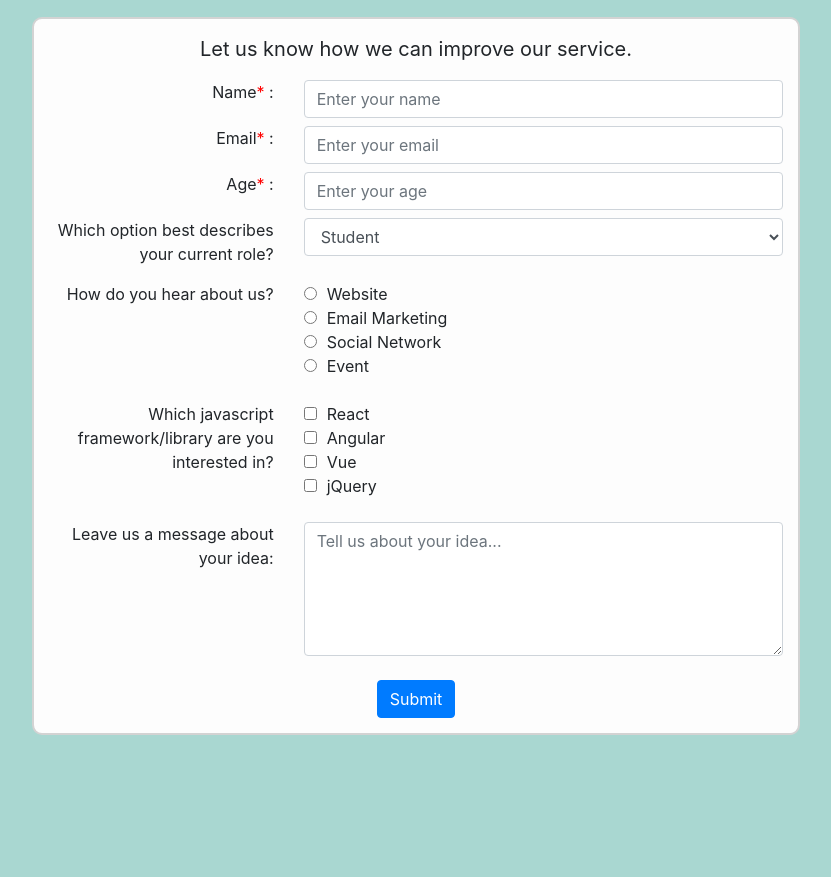
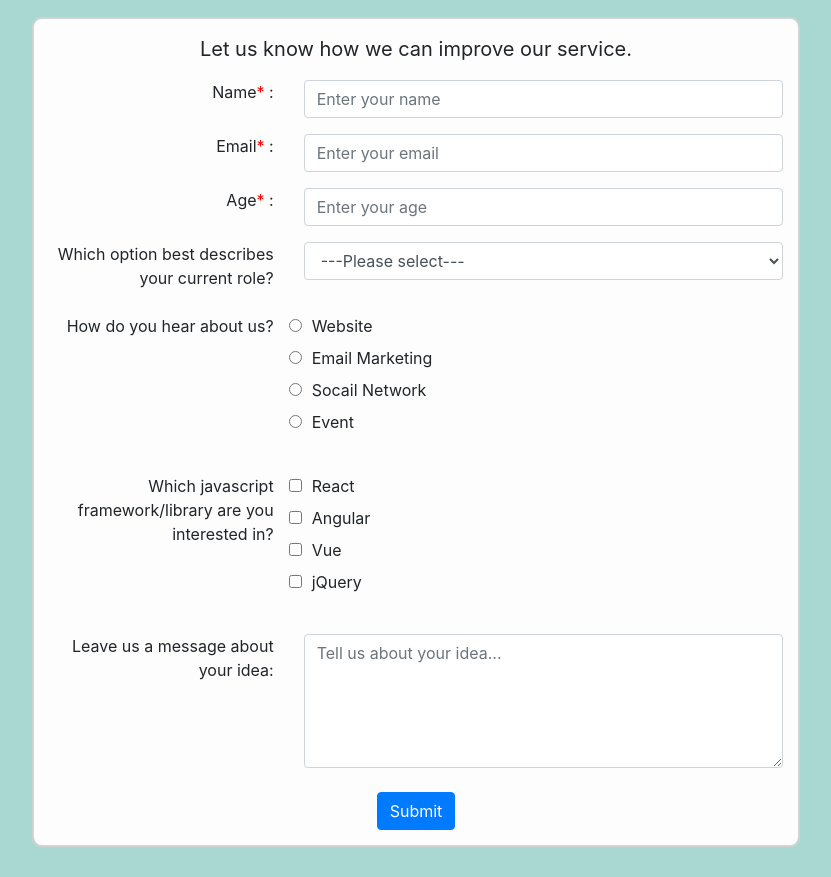
Before and after one commit to neilchen0221/FreeCodeCamp-Projects, a plain HTML site: page Responsive Web Design Projects - Build a Survey Form/index.html in a window 1280 px wide. Shown: the part 51-928 px from the top of the page, without its empty margins (224-1055 px from the left). Before the commit the page ends 816 px from the top, so only its background shows below. Drawn offline with nearby package versions, Linux system fonts and the light colour scheme.

Commit message:
change input layout

```diff
--- a/Responsive Web Design Projects - Build a Survey Form/index.html
+++ b/Responsive Web Design Projects - Build a Survey Form/index.html
@@ -5,56 +5,40 @@
 		<meta http-equiv="X-UA-Compatible" content="IE=edge" />
 		<title>Survey Form</title>
 		<meta name="viewport" content="width=device-width, initial-scale=1" />
-    <link
-      rel="stylesheet"
-      href="https://cdnjs.cloudflare.com/ajax/libs/twitter-bootstrap/4.2.1/css/bootstrap.min.css"
-    />
+		<link rel="stylesheet" href="https://cdnjs.cloudflare.com/ajax/libs/twitter-bootstrap/4.2.1/css/bootstrap.min.css" />
+		<link rel="stylesheet" href="https://cdnjs.cloudflare.com/ajax/libs/animate.css/3.7.2/animate.min.css" />
 		<link rel="stylesheet" type="text/css" media="screen" href="css/main.css" />
+		<script src="https://cdnjs.cloudflare.com/ajax/libs/jquery/3.4.1/jquery.min.js"></script>
+		<script src="https://cdnjs.cloudflare.com/ajax/libs/jquery-validate/1.19.1/jquery.validate.min.js"></script>
 	</head>
 	<body>
 		<h1 id="title">Survey Form</h1>
 		<div class="form-outer">
 			<p id="description">Let us know how we can improve our service.</p>
 			<form id="survey-form">
-        <div class="row mt-2">
-          <div class="col-sm-4 form-label">
-            <label id="name-label" for="name">Name<span class="required-field">*</span> :</label>
-          </div>
+				<div class="form-group row">
+					<label id="name-label" for="name" class="col-sm-4 control-label form-label">Name<span class="required-field">*</span> :</label>
 					<div class="col-sm-8">
-            <input id="name" name="name" type="text" class="form-control" placeholder="Enter your name" required />
+						<input id="name" name="name" type="text" class="form-control" placeholder="Enter your name" />
 					</div>
 				</div>
-        <div class="row mt-2">
-          <div class="col-sm-4 form-label">
-            <label id="email-label" for="email">Email<span class="required-field">*</span> :</label>
-          </div>
+				<div class="form-group row">
+					<label id="email-label" for="email" class="col-sm-4 control-label form-label">Email<span class="required-field">*</span> :</label>
 					<div class="col-sm-8">
-            <input id="email" name="email" type="email" class="form-control" placeholder="Enter your email" required />
+						<input id="email" name="email" type="email" class="form-control" placeholder="Enter your email" />
 					</div>
 				</div>
-        <div class="row mt-2">
-          <div class="col-sm-4 form-label">
-            <label id="number-label" for="number">Age<span class="required-field">*</span> :</label>
-          </div>
+				<div class="form-group row">
+					<label id="number-label" for="number" class="col-sm-4 control-label form-label">Age<span class="required-field">*</span> :</label>
 					<div class="col-sm-8">
-            <input
-              id="number"
-              name="age"
-              type="number"
-              class="form-control"
-              min="1"
-              max="125"
-              placeholder="Enter your age"
-              required
-            />
+						<input id="number" name="age" type="number" class="form-control" min="0" placeholder="Enter your age" />
 					</div>
 				</div>
-        <div class="row mt-2">
-          <div class="col-sm-4 form-label">
-            <label for="dropdown">Which option best describes your current role?</label>
-          </div>
+				<div class="form-group row">
+					<label for="dropdown" class="col-sm-4 control-label form-label">Which option best describes your current role?</label>
 					<div class="col-sm-8">
 						<select id="dropdown" name="current-role" class="form-control">
+							<option value="" selected>---Please select---</option>
 							<option value="Student">Student</option>
 							<option value="Full Time Job">Full Time Job</option>
 							<option value="Full Time Learner">Full Time Learner</option>
@@ -63,50 +47,42 @@
 						</select>
 					</div>
 				</div>
-        <div class="row mt-2">
-          <div class="col-sm-4 form-label">
-            <label>How do you hear about us?</label>
-          </div>
-          <div class="col-sm-8">
-            <ul class="form-selection-group">
-              <li><input type="radio" name="how-do-you-hear" value="Website" />Website</li>
-              <li><input type="radio" name="how-do-you-hear" value="Email Marketing" />Email Marketing</li>
-              <li><input type="radio" name="how-do-you-hear" value="Social Network" />Social Network</li>
-              <li><input type="radio" name="how-do-you-hear" value="Event" />Event</li>
+				<div class="form-group row">
+					<label for="radio" class="col-sm-4 control-label form-label">How do you hear about us?</label>
+					<ul id="radio" class="col-sm-8 form-selection-group">
+						<li><input id="website" type="radio" name="how-do-you-hear" value="Website" /><label for="website">Website</label></li>
+						<li>
+							<input id="email-marketing" type="radio" name="how-do-you-hear" value="Email Marketing" /><label for="email-marketing"
+								>Email Marketing</label
+							>
+						</li>
+						<li>
+							<input id="social-network" type="radio" name="how-do-you-hear" value="Social Network" /><label for="social-network"
+								>Socail Network</label
+							>
+						</li>
+						<li><input id="event" type="radio" name="how-do-you-hear" value="Event" /><label for="event">Event</label></li>
 					</ul>
 				</div>
-        </div>
-        <div class="row mt-2">
-          <div class="col-sm-4 form-label">
-            <label>Which javascript framework/library are you interested in?</label>
-          </div>
-          <div class="col-sm-8">
-            <ul class="form-selection-group">
-              <li><input type="checkbox" name="tech-stack-interest" value="React" />React</li>
-              <li><input type="checkbox" name="tech-stack-interest" value="Angular" />Angular</li>
-              <li><input type="checkbox" name="tech-stack-interest" value="Vue" />Vue</li>
-              <li><input type="checkbox" name="tech-stack-interest" value="jQuery" />jQuery</li>
+				<div class="form-group row">
+					<label for="selection" class="col-sm-4 control-label form-label">Which javascript framework/library are you interested in?</label>
+					<ul id="selection" class="col-sm-8 form-selection-group">
+						<li><input id="react" type="checkbox" name="tech-stack-interest" value="React" /><label for="react">React</label></li>
+						<li><input id="angular" type="checkbox" name="tech-stack-interest" value="Angular" /><label for="angular">Angular</label></li>
+						<li><input id="vue" type="checkbox" name="tech-stack-interest" value="Vue" /><label for="vue">Vue</label></li>
+						<li><input id="jquery" type="checkbox" name="tech-stack-interest" value="jQuery" /><label for="jquery">jQuery</label></li>
 					</ul>
 				</div>
-        </div>
-        <div class="row mt-2">
-          <div class="col-sm-4 form-label">
-            <label>Leave us a message about your idea:</label>
-          </div>
+				<div class="form-group row">
+					<label for="idea" class="col-sm-4 control-label form-label">Leave us a message about your idea:</label>
 					<div class="col-sm-8">
-            <textarea
-              class="form-control"
-              name="idea"
-              id="idea"
-              rows="5"
-              placeholder="Tell us about your idea..."
-            ></textarea>
+						<textarea class="form-control" name="idea" id="idea" rows="5" placeholder="Tell us about your idea..."></textarea>
 					</div>
 				</div>
 				<button class="btn btn-primary d-block mt-4 mx-auto" id="submit" type="submit" value="Submit">Submit</button>
 			</form>
 		</div>
 
-    <script src="https://cdn.freecodecamp.org/testable-projects-fcc/v1/bundle.js"></script>
+		<script src="main.js"></script>
 	</body>
 </html>
```
Lines whose indentation alone changed are shown as unchanged.
